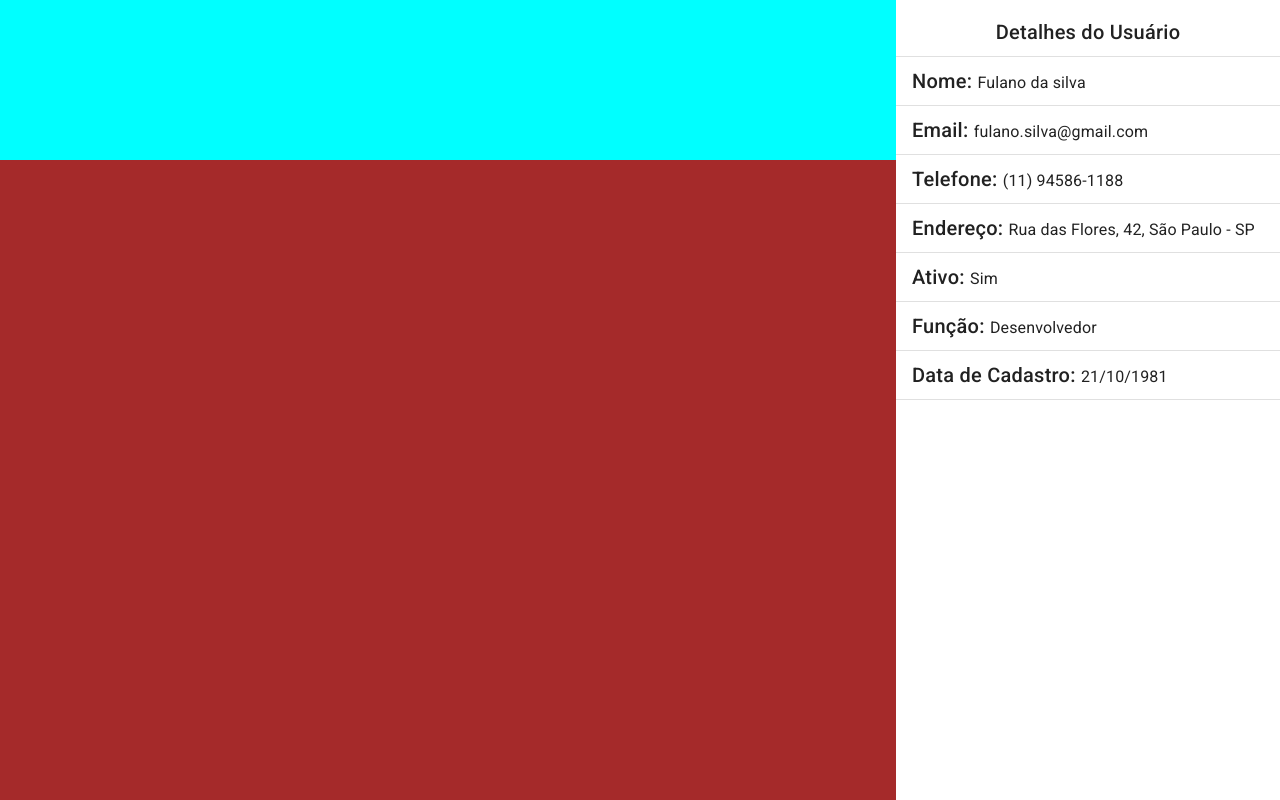
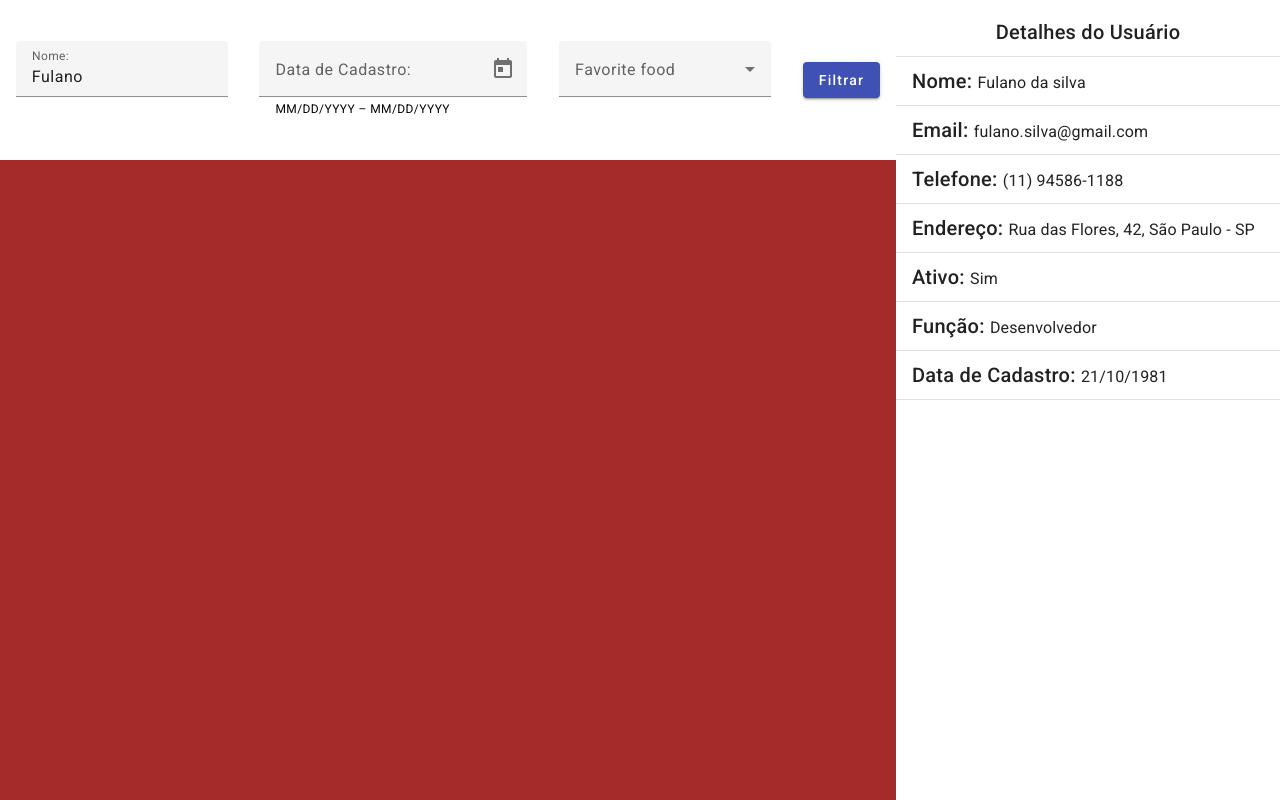
Before and after one commit to adrianomisina/Projeto-Filtro-de-Lista-de-Usu-rios---Angular, an Angular app: page / in a window 1280 px wide. Built offline with nearby package versions, Linux system fonts and the light colour scheme.

Commit message:
Criação do Layout do Componente de Filtro

```diff
--- a/src/app/app.component.html
+++ b/src/app/app.component.html
@@ -3,7 +3,7 @@
   <div class="left-container">
       <div class="top-div">
           <!-- Conteúdo da div superior -->
-
+          <app-filter></app-filter>
       </div>
       <div class="main-left-div">
           <!-- Conteúdo da div esquerda (80% de altura) -->
--- a/src/app/app.component.scss
+++ b/src/app/app.component.scss
@@ -14,7 +14,6 @@
 .top-div {
   flex-grow: 1;
   /* Preenche todo o espaço disponível */
-  background-color: aqua;
 }
 
 .main-left-div {
--- a/src/app/components/components.module.ts
+++ b/src/app/components/components.module.ts
@@ -1,16 +1,24 @@
 import { NgModule } from '@angular/core';
 import { AngularMaterialModule } from '../angular-material/angular-material.module';
 import { UserDetailsComponent } from './user-details/user-details.component';
+import { FilterComponent } from './filter/filter.component';
+import { FormsModule } from '@angular/forms';
+import { CommonModule } from '@angular/common';
 
 @NgModule({
   declarations: [
-    UserDetailsComponent
+    UserDetailsComponent,
+    FilterComponent
   ],
   imports: [
-    AngularMaterialModule],
+    AngularMaterialModule,
+    CommonModule,
+    FormsModule
+  ],
 
   exports: [
     UserDetailsComponent,
+    FilterComponent
   ],
 
 })
--- /dev/null
+++ b/src/app/components/filter/filter.component.html
@@ -0,0 +1,38 @@
+<div class="filter">
+  <form class="form">
+    <div class="form__name">
+      <mat-form-field class="example-full-width">
+        <mat-label>Nome: </mat-label>
+        <input matInput placeholder="Ex. Fulano da Silva" value="Fulano">
+      </mat-form-field>
+    </div>
+
+    <div class="form__date-picker">
+      <mat-form-field>
+        <mat-label>Data de Cadastro: </mat-label>
+        <mat-date-range-input [rangePicker]="picker">
+          <input matStartDate placeholder="Start date">
+          <input matEndDate placeholder="End date">
+        </mat-date-range-input>
+        <mat-hint>MM/DD/YYYY – MM/DD/YYYY</mat-hint>
+        <mat-datepicker-toggle matIconSuffix [for]="picker"></mat-datepicker-toggle>
+        <mat-date-range-picker #picker></mat-date-range-picker>
+      </mat-form-field>
+    </div>
+
+    <div class="form__status">
+      <mat-form-field>
+        <mat-label>Favorite food</mat-label>
+        <mat-select>
+          <mat-option *ngFor =" let food of foods" [value]="food.value">
+            {{food.viewValue}}
+          </mat-option>
+        </mat-select>
+      </mat-form-field>
+    </div>
+
+    <div class="form__button">
+      <button mat-raised-button color="primary">Filtrar</button>
+    </div>
+  </form>
+</div>
--- /dev/null
+++ b/src/app/components/filter/filter.component.scss
@@ -0,0 +1,31 @@
+.filter {
+  width: 100%;
+  height: 100%;
+}
+
+.form {
+  width: 100%;
+  height: 100%;
+
+  display:flex;
+  align-items: center;
+  justify-content: space-around;
+  flex-wrap: wrap;
+
+
+  &__name {
+
+  }
+
+  &__date-picker {
+
+  }
+
+  &__status {
+
+  }
+
+  &_button {
+
+  }
+}
--- /dev/null
+++ b/src/app/components/filter/filter.component.ts
@@ -0,0 +1,15 @@
+import { Component } from '@angular/core';
+
+@Component({
+  selector: 'app-filter',
+  templateUrl: './filter.component.html',
+  styleUrl: './filter.component.scss'
+})
+export class FilterComponent {
+  foods = [
+    {
+      value: 'Teste',
+      viewValue: 'Teste'
+    }
+  ]
+}
```
Also changed, not shown: src/app/angular-material/angular-material.module.ts (+21 -2 lines), 1 other file (tests, documents, lock files or other folders).
